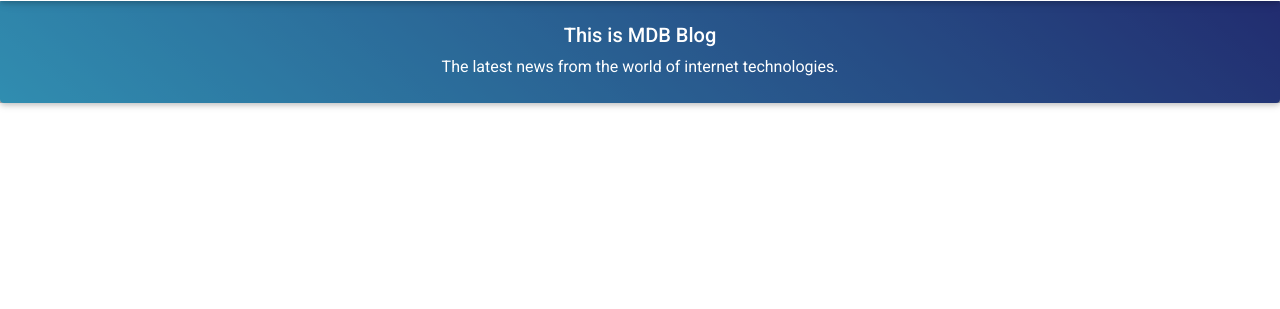
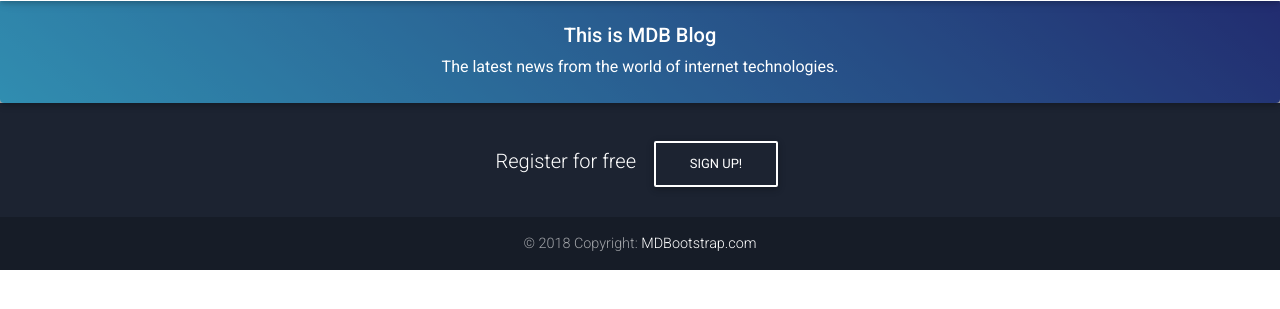
Before and after one commit to HAbdelhamid/Bloger, a PHP site: page / in a window 1280 px wide. Shown: the part 65-374 px from the top of the page. Run offline with PHP 8.4, Linux system fonts and the light colour scheme; some libraries are stand-ins or nearby versions.

Commit message:
Add: added the footer section with copyright

```diff
--- a/App/front/footer.php
+++ b/App/front/footer.php
@@ -1,3 +1,32 @@
+    <!-- Footer -->
+    <footer class="page-footer font-small unique-color-dark pt-4">
+
+        <!-- Footer Elements -->
+        <div class="container">
+
+            <!-- Call to action -->
+            <ul class="list-unstyled list-inline text-center py-2">
+                <li class="list-inline-item">
+                    <h5 class="mb-1">Register for free</h5>
+                </li>
+                <li class="list-inline-item">
+                    <a href="#!" class="btn btn-outline-white">Sign up!</a>
+                </li>
+            </ul>
+            <!-- Call to action -->
+
+        </div>
+        <!-- Footer Elements -->
+
+        <!-- Copyright -->
+        <div class="footer-copyright text-center py-3">© 2018 Copyright:
+            <a href="https://mdbootstrap.com/education/bootstrap/"> MDBootstrap.com</a>
+        </div>
+        <!-- Copyright -->
+
+    </footer>
+    <!-- Footer -->
+
     <script type="text/javascript" src="node_modules/mdbootstrap/js/jquery.min.js"></script>
     <script type="text/javascript" src="node_modules/mdbootstrap/js/popper.min.js"></script>
     <script type="text/javascript" src="node_modules/mdbootstrap/js/bootstrap.min.js"></script>
--- a/index.php
+++ b/index.php
@@ -2,7 +2,7 @@
 
     session_start();
     require("App/front/header.php");
+    require("App/front/navbar.php");
     require("App/front/footer.php");
-    require("App/front/navbar.php");
 
 ?>
```
